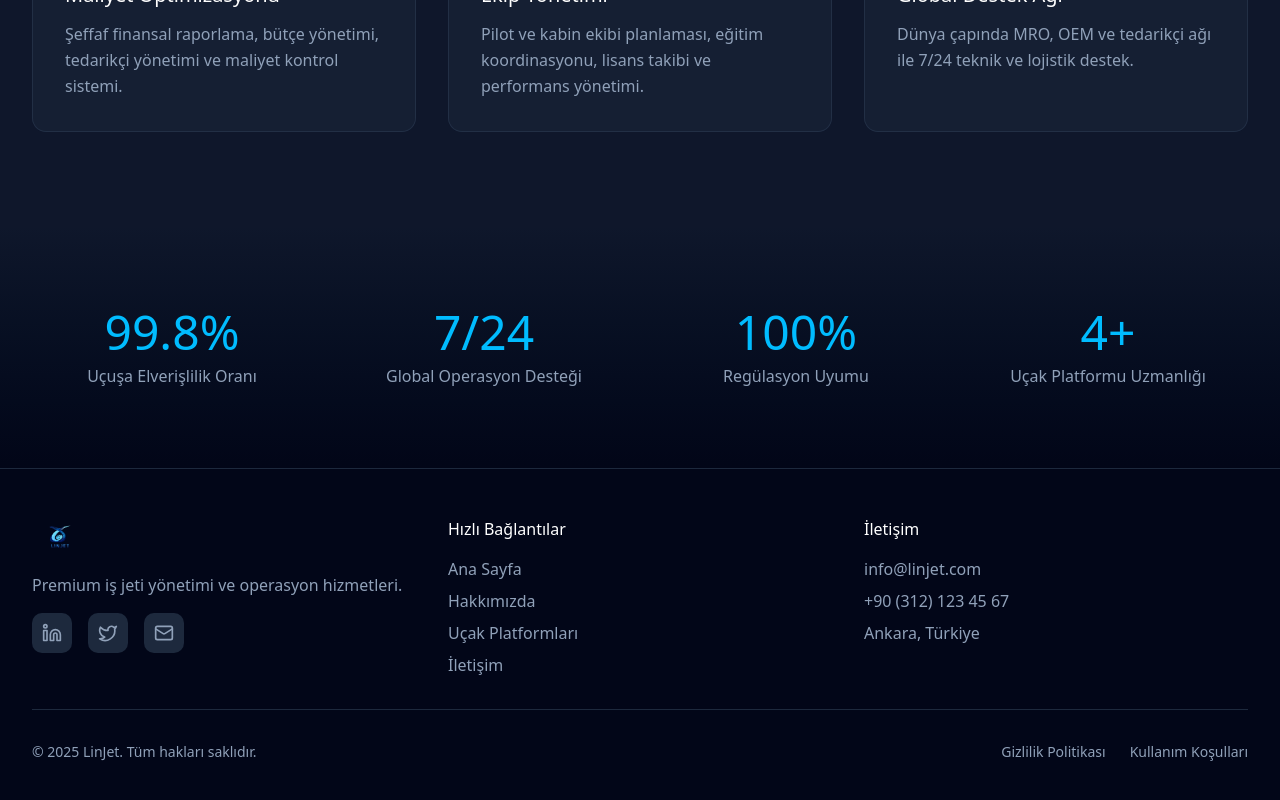
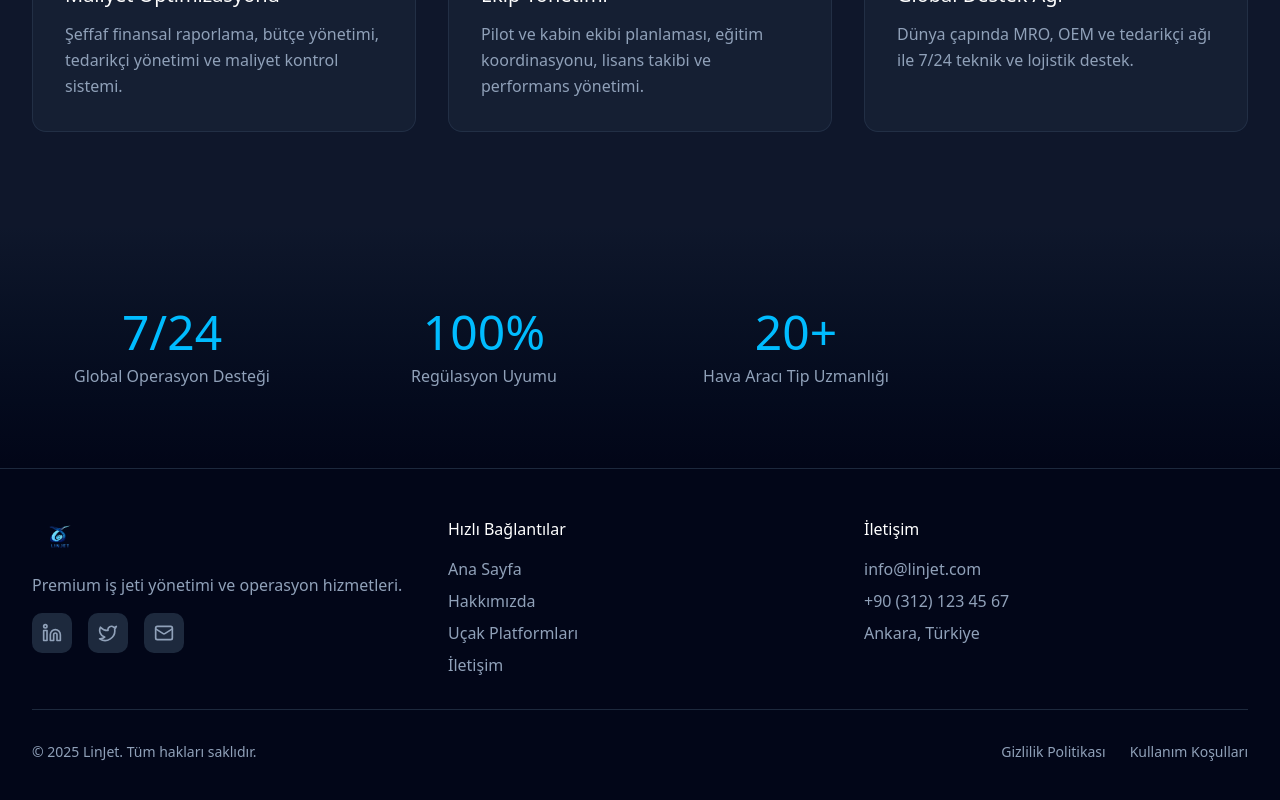
Before and after one commit to FeroxVenator/linjet-website, a React (Vite) app: page / in a window 1280 px wide. Shown: the part 1588-2388 px from the top of the page. Built offline with nearby package versions, Linux system fonts and the light colour scheme.

Commit message:
Update Stats.tsx

```diff
--- a/src/components/Stats.tsx
+++ b/src/components/Stats.tsx
@@ -1,10 +1,7 @@
 import React from 'react';
 
 const stats = [
-  {
-    number: '99.8%',
-    label: 'Uçuşa Elverişlilik Oranı',
-  },
+
   {
     number: '7/24',
     label: 'Global Operasyon Desteği',
@@ -14,8 +11,8 @@ const stats = [
     label: 'Regülasyon Uyumu',
   },
   {
-    number: '4+',
-    label: 'Uçak Platformu Uzmanlığı',
+    number: '20+',
+    label: 'Hava Aracı Tip Uzmanlığı',
   },
 ];
 
```
